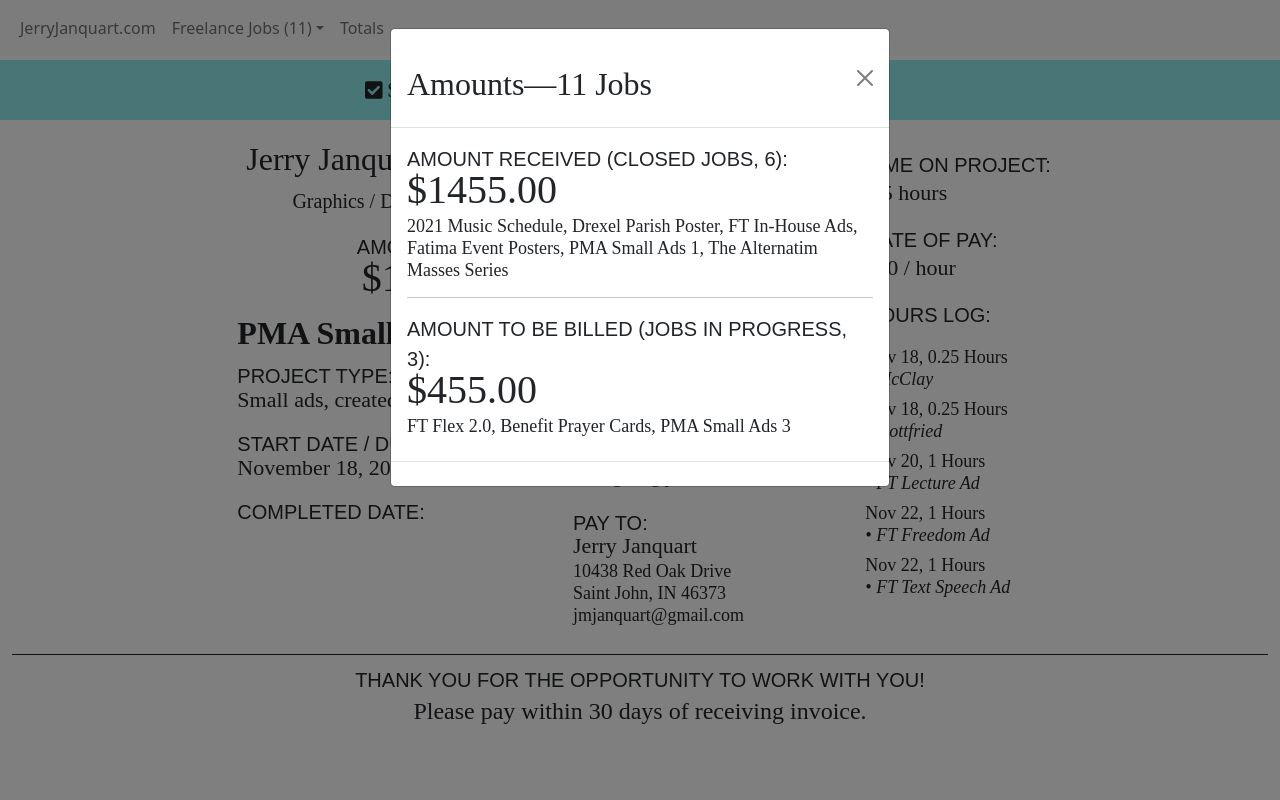
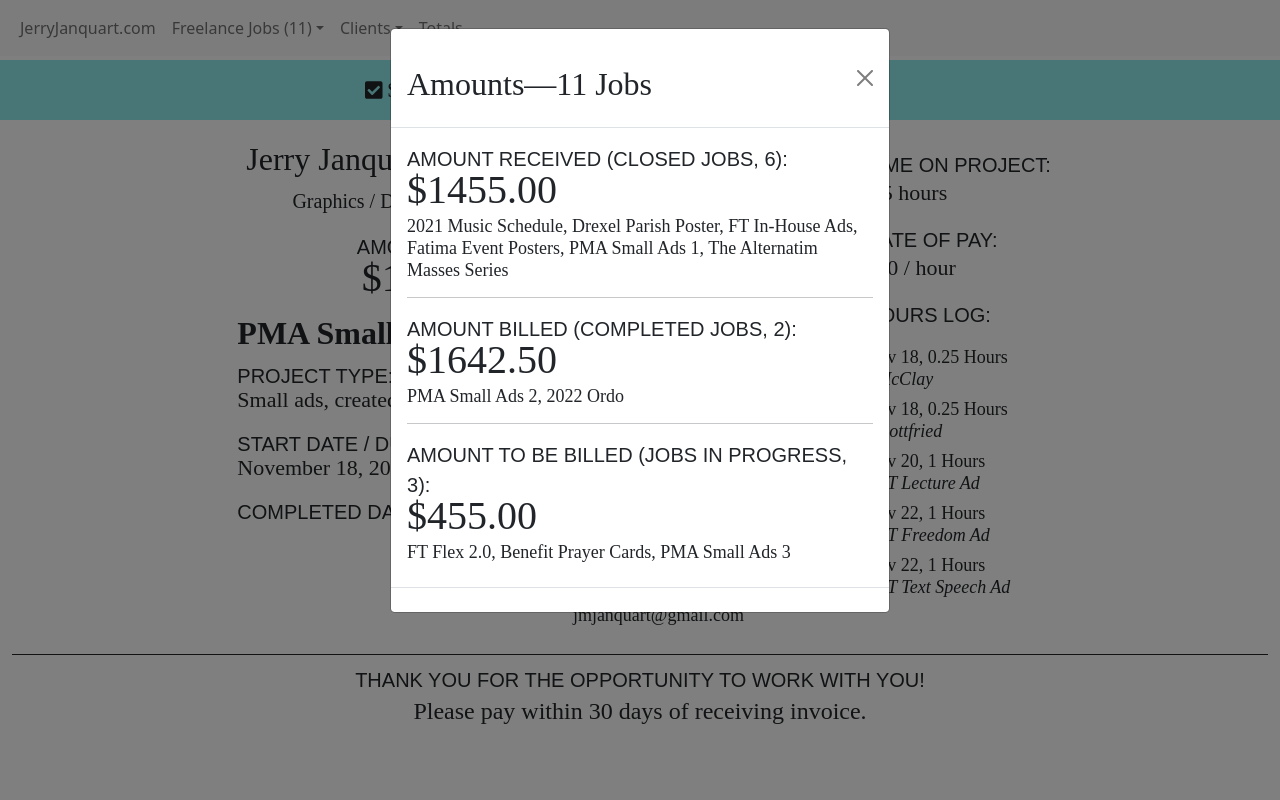
Before and after one commit to githubbjar/jobsx, a React (Create React App) app: page / in a window 1280 px wide. Both pictures are taken after a click on the button "Totals". Shown: the top 800 px of the page. Built offline with nearby package versions, Linux system fonts and the light colour scheme; what webfontloader would draw is missing.

Commit message:
add Clients component

```diff
--- /dev/null
+++ b/src/components/Clients/Clients.js
@@ -0,0 +1,13 @@
+import React from 'react';
+import './Clients.css';
+import NavDropdown from 'react-bootstrap/NavDropdown';
+
+
+export default function Clients() {
+    return (
+        <>
+        <NavDropdown.Item href="#">Publishing Management Associates</NavDropdown.Item>
+        <NavDropdown.Item href="#">Biretta Books</NavDropdown.Item>
+        </>
+        )
+}
--- a/src/components/NavigationBar/NavigationBar.js
+++ b/src/components/NavigationBar/NavigationBar.js
@@ -7,6 +7,7 @@ import NavDropdown from 'react-bootstrap/NavDropdown';
 import Container from 'react-bootstrap/Container';
 import JobNumber from '../JobNumber/JobNumber.js';
 import Totals from '../Totals/Totals.js';
+import Clients from '../Clients/Clients.js';
 
 
 export default function NavigationBar() {
@@ -28,6 +29,9 @@ export default function NavigationBar() {
                                     />
                                 ))}
                             </NavDropdown>
+                            <NavDropdown title="Clients" id="basic-nav-dropdown">
+                              <Clients />
+                            </NavDropdown>
                             <Totals />
                           </Nav>
                         </Navbar.Collapse>
--- a/src/components/Totals/Totals.js
+++ b/src/components/Totals/Totals.js
@@ -41,6 +41,18 @@ export default function Totals() {
     const toBeBilled = toBeBilledArray.reduce(add, 0);
 
 
+    {/*  Billed Amount & Billed (but not paid) Jobs Jobs List */}
+    const billedNotPaidArray = [];
+    const billedNotPaidJobsArray = [];
+    for (let i = 0; i < jobs.length; i++) {
+      if (jobs[i].date_billed && !jobs[i].date_paid) {
+        billedNotPaidArray.push(jobs[i].total_paid());
+        billedNotPaidJobsArray.push(jobs[i].project);
+      }
+    }
+    const billedNotPaid = billedNotPaidArray.reduce(add, 0);
+
+
   return (
     <div id="totals">
       <Nav.Link onClick={handleShow}>Totals</Nav.Link>
@@ -53,9 +65,14 @@ export default function Totals() {
           <p className='modal-total-amount'>${moneyReceived.toFixed(2)}</p>
           <p className='hours-log'>{completedJobsListArray.join(", ")}</p>
           <hr />
+          <p className='header'>Amount Billed (Completed Jobs, {billedNotPaidArray.length}): </p>
+          <p className='modal-total-amount'>${billedNotPaid.toFixed(2)}</p>
+          <p className='hours-log'>{billedNotPaidJobsArray.join(", ")}</p>
+          <hr />
           <p className='header'>Amount to Be Billed (Jobs in Progress, {toBeBilledArray.length}): </p>
           <p className='modal-total-amount'>${toBeBilled.toFixed(2)}</p>
           <p className='hours-log'>{toBeBilledJobsArray.join(", ")}</p>
+
         </Modal.Body>
         <Modal.Footer></Modal.Footer>
       </Modal>
```
Also changed, not shown: src/components/Clients/Clients.css (added).
